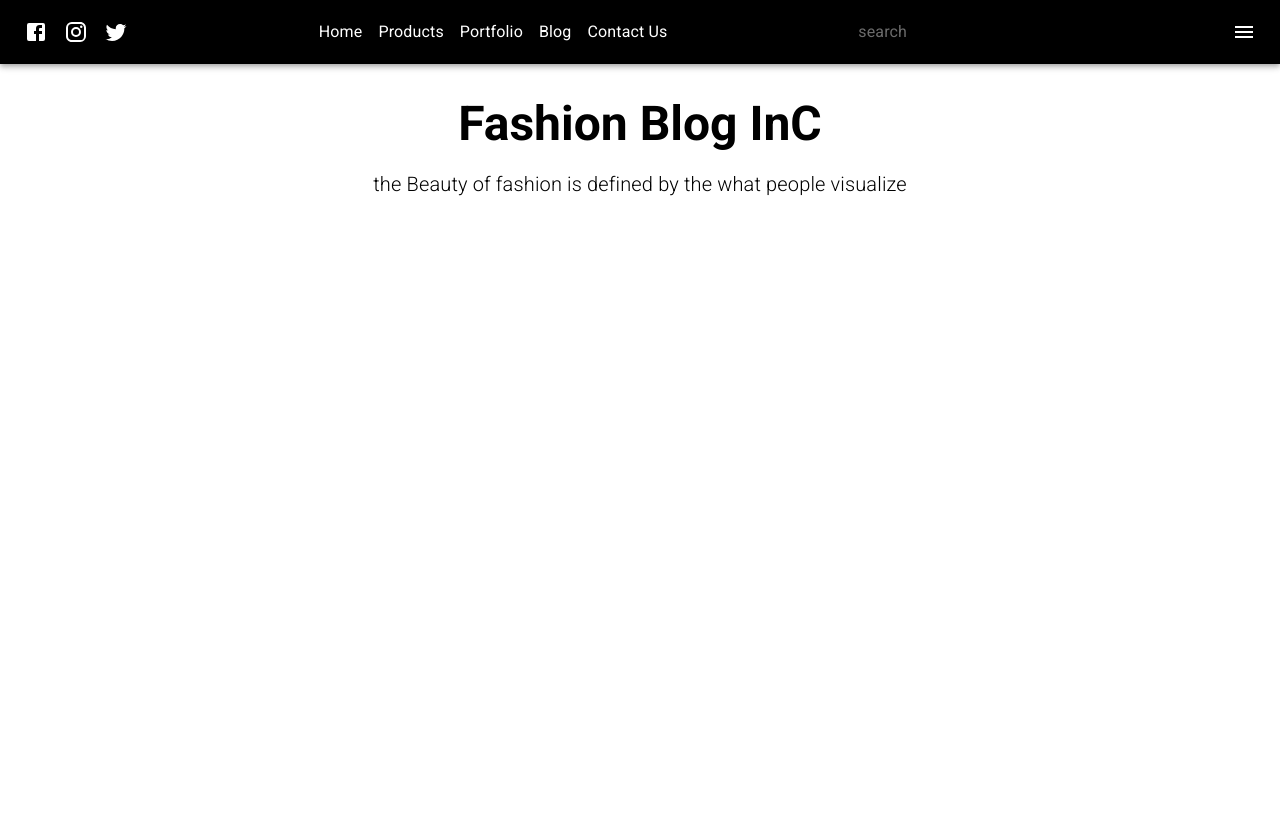
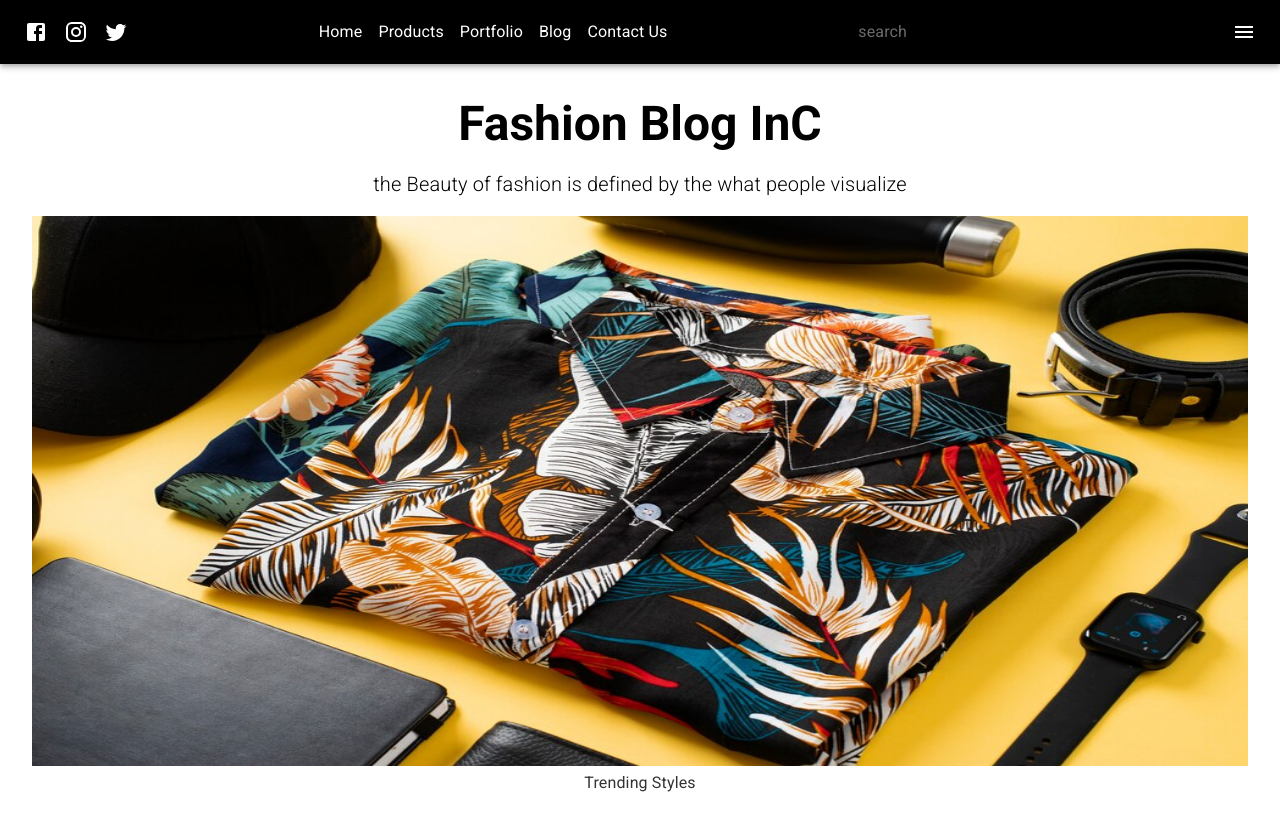
Before and after one commit to Tadteck/fashion-blog-website, a React (Vite) app: page / in a window 1280 px wide. Before the commit the page ends 800 px from the top, so only its background shows below. Built offline with nearby package versions, Linux system fonts and the light colour scheme.

Commit message:
added image

```diff
--- a/src/components/Hero.jsx
+++ b/src/components/Hero.jsx
@@ -1,5 +1,5 @@
 import { Box, Typography } from "@mui/material";
-import offwhite from "../static/offwhite.jpg";
+import fashion2 from "../static/fashion2.jpg";
 
 const Hero = () => {
   return (
@@ -15,7 +15,19 @@ const Hero = () => {
         >
           the Beauty of fashion is defined by the what people visualize
         </Typography>
-        <Box sx={{ backgroundImage: "url(${offwhite})" }}></Box>
+        <Box sx={{ marginTop: "1rem" }}>
+          <img src={fashion2} alt="fashion2" height={550} width="100%" />
+          <Box
+            sx={{
+              backgroundColor: "white",
+              opacity: "0.8",
+              display: "flex",
+              justifyContent: "center",
+            }}
+          >
+            <Typography>Trending Styles</Typography>
+          </Box>
+        </Box>
       </Box>
     </>
   );
```
Also changed, not shown: src/static/fashion2.jpg (added), src/static/offwhite.jpg (deleted).
